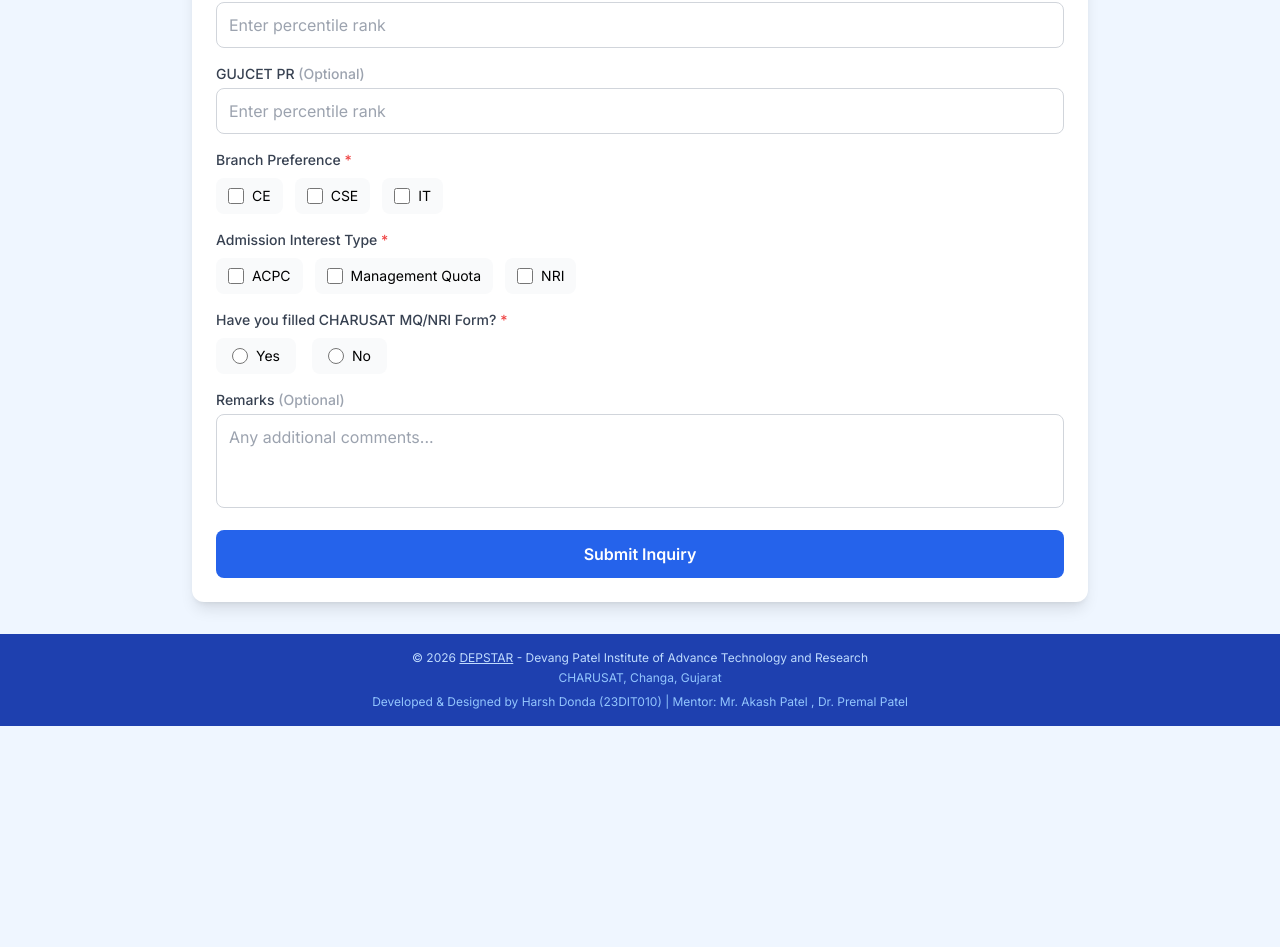
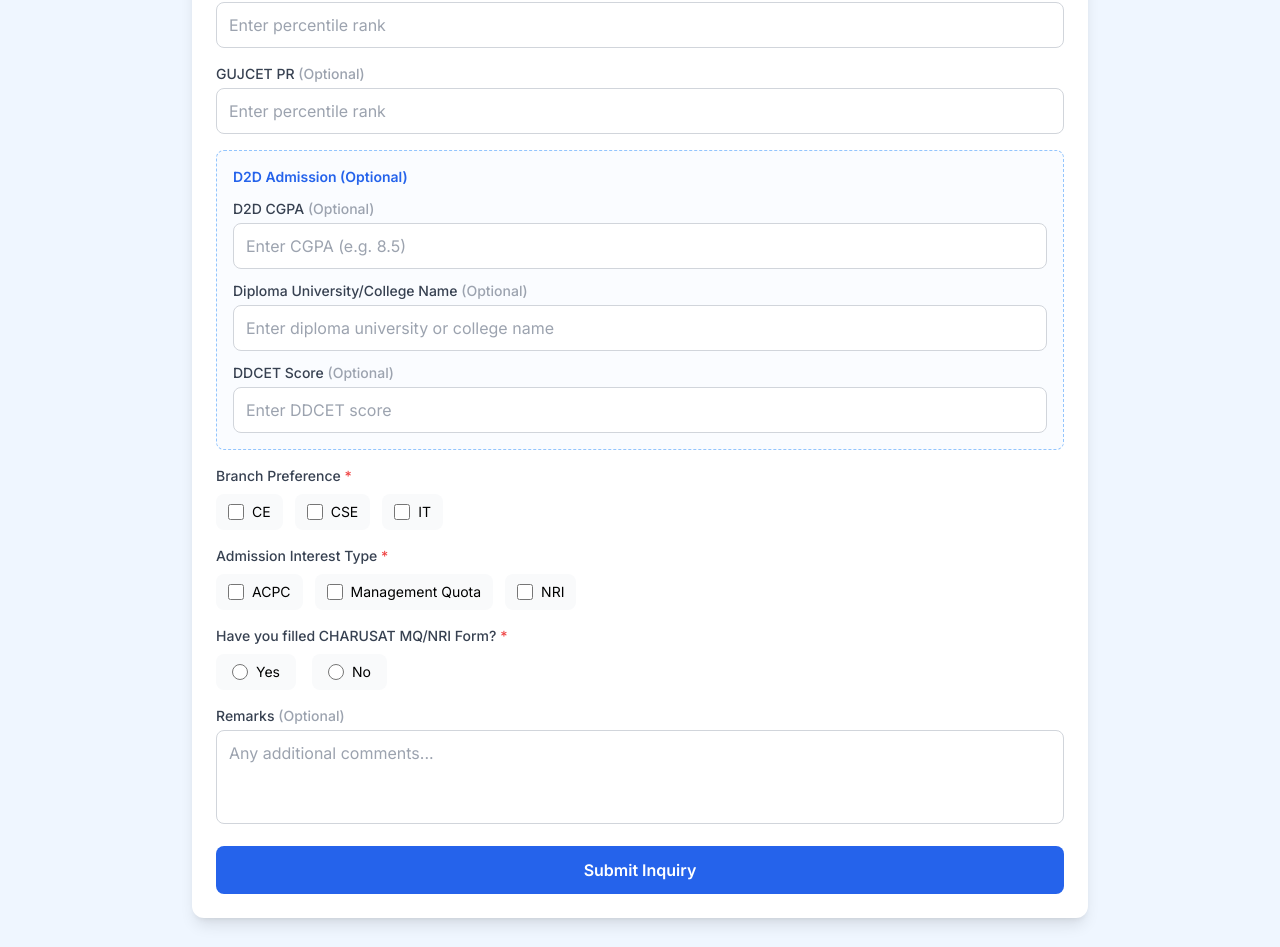
Before and after one commit to HarshDonda-23DIT010/AdmissionForm, a React (Vite) app: page / in a window 1280 px wide. Shown: the part 904-1851 px from the top of the page. Before the commit the page ends 1630 px from the top, so only its background shows below. Built offline with nearby package versions, Linux system fonts and the light colour scheme.

Commit message:
d2d section

```diff
--- a/src/components/Form/InquiryForm.jsx
+++ b/src/components/Form/InquiryForm.jsx
@@ -16,6 +16,9 @@ const InquiryForm = () => {
     boardOther: '',
     pcmPR: '',
     gujcetPR: '',
+    d2dCGPA: '',
+    diplomaUniversity: '',
+    ddcetScore: '',
     branchPreference: [],
     branchOther: '',
     admissionType: [],
@@ -215,6 +218,9 @@ const InquiryForm = () => {
         boardOther: '',
         pcmPR: '',
         gujcetPR: '',
+        d2dCGPA: '',
+        diplomaUniversity: '',
+        ddcetScore: '',
         branchPreference: [],
         branchOther: '',
         admissionType: [],
@@ -506,6 +512,61 @@ const InquiryForm = () => {
           />
         </div>
 
+        {/* D2D Admission Section */}
+        <div className="border border-dashed border-blue-300 rounded-lg p-4 bg-blue-50/30">
+          <p className="text-sm font-semibold text-blue-600 mb-3">D2D Admission (Optional)</p>
+
+          {/* D2D CGPA */}
+          <div className="mb-3">
+            <label className="block text-sm font-medium text-gray-700 mb-1">
+              D2D CGPA <span className="text-gray-400">(Optional)</span>
+            </label>
+            <input
+              type="number"
+              name="d2dCGPA"
+              value={formData.d2dCGPA}
+              onChange={handleInputChange}
+              placeholder="Enter CGPA (e.g. 8.5)"
+              min="0"
+              max="10"
+              step="0.01"
+              className="w-full px-3 py-2.5 border border-gray-300 rounded-lg text-base focus:outline-none focus:ring-2 focus:ring-blue-500"
+            />
+          </div>
+
+          {/* Diploma University/College */}
+          <div className="mb-3">
+            <label className="block text-sm font-medium text-gray-700 mb-1">
+              Diploma University/College Name <span className="text-gray-400">(Optional)</span>
+            </label>
+            <input
+              type="text"
+              name="diplomaUniversity"
+              value={formData.diplomaUniversity}
+              onChange={handleInputChange}
+              placeholder="Enter diploma university or college name"
+              className="w-full px-3 py-2.5 border border-gray-300 rounded-lg text-base focus:outline-none focus:ring-2 focus:ring-blue-500"
+            />
+          </div>
+
+          {/* DDCET Score */}
+          <div>
+            <label className="block text-sm font-medium text-gray-700 mb-1">
+              DDCET Score <span className="text-gray-400">(Optional)</span>
+            </label>
+            <input
+              type="number"
+              name="ddcetScore"
+              value={formData.ddcetScore}
+              onChange={handleInputChange}
+              placeholder="Enter DDCET score"
+              min="0"
+              step="0.01"
+              className="w-full px-3 py-2.5 border border-gray-300 rounded-lg text-base focus:outline-none focus:ring-2 focus:ring-blue-500"
+            />
+          </div>
+        </div>
+
         {/* Branch Preference */}
         <div>
           <label className="block text-sm font-medium text-gray-700 mb-2">
--- a/src/utils/exportExcel.js
+++ b/src/utils/exportExcel.js
@@ -16,6 +16,9 @@ export const exportToExcel = (data, fileName = 'DEPSTAR_Inquiries') => {
     'Board': inquiry.board || '',
     '12th PCM PR': inquiry.pcmPR || 'N/A',
     'GUJCET PR': inquiry.gujcetPR || 'N/A',
+    'D2D CGPA': inquiry.d2dCGPA || 'N/A',
+    'Diploma University/College': inquiry.diplomaUniversity || 'N/A',
+    'DDCET Score': inquiry.ddcetScore || 'N/A',
     'Branch Preference': Array.isArray(inquiry.branchPreference)
       ? inquiry.branchPreference.join(', ')
       : inquiry.branchPreference || '',
@@ -54,6 +57,9 @@ export const exportToExcel = (data, fileName = 'DEPSTAR_Inquiries') => {
     { wch: 12 },  // Board
     { wch: 12 },  // 12th PCM PR
     { wch: 12 },  // GUJCET PR
+    { wch: 12 },  // D2D CGPA
+    { wch: 30 },  // Diploma University/College
+    { wch: 14 },  // DDCET Score
     { wch: 20 },  // Branch Preference
     { wch: 25 },  // Admission Interest Type
     { wch: 25 },  // CHARUSAT Form
```
